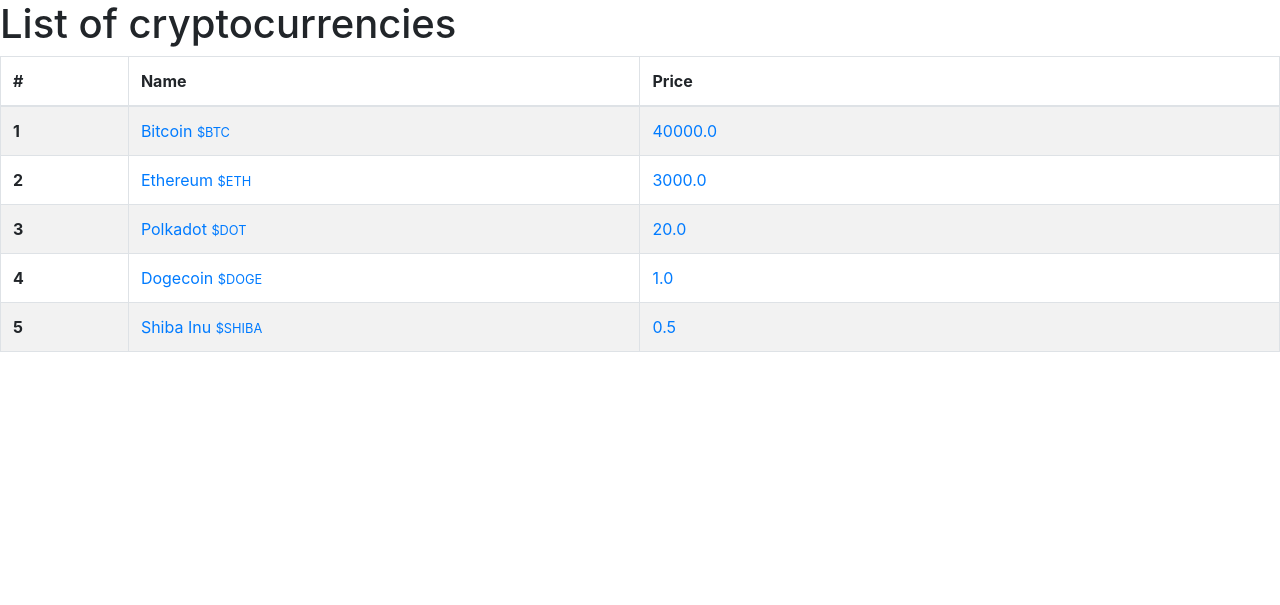
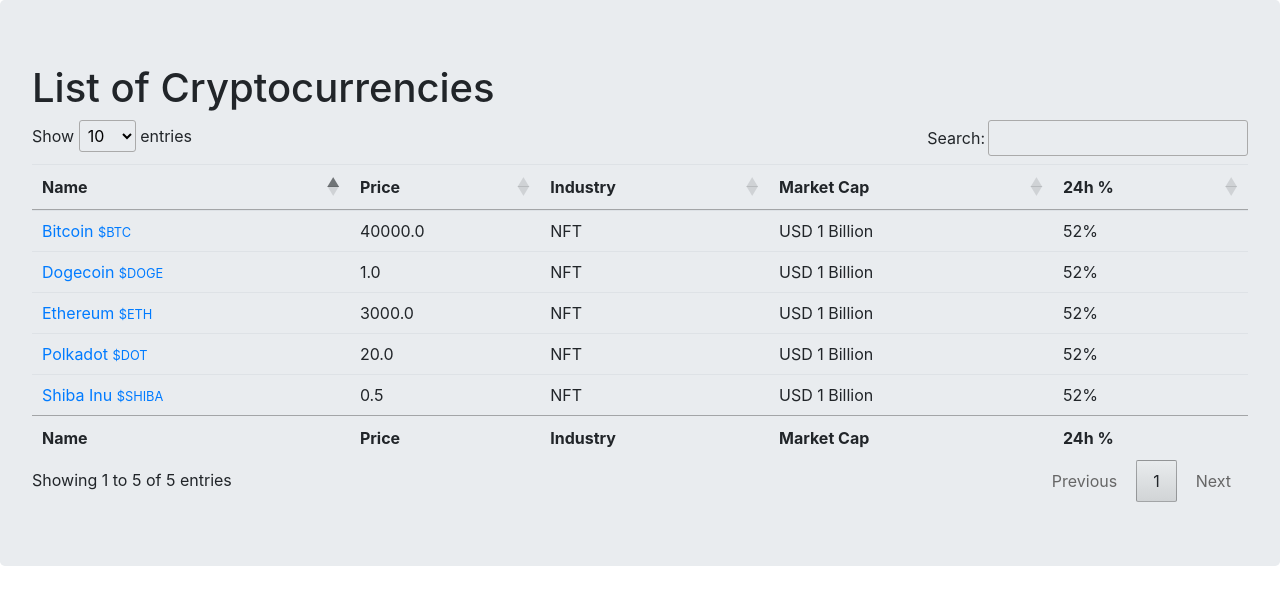
Before and after one commit to domica-s/portoku.id, a Django app: page /crypto/ in a window 1280 px wide. Shown: the part 60-665 px from the top of the page. Run offline with Django 3.2, Linux system fonts and the light colour scheme; data comes from the database, SQL or seed files in the repository; parts of the project's set-up code (start-up, migrations or seed data) failed here and were passed over; some libraries are stand-ins or nearby versions.

Commit message:
Add tables for crypto view

```diff
--- a/markets/templates/markets/crypto.html
+++ b/markets/templates/markets/crypto.html
@@ -5,31 +5,65 @@
 {% block title %}Cryptocurrencies{% endblock %}
 
 {% block site_css %}
+ <link href="https://cdn.datatables.net/1.10.25/css/jquery.dataTables.min.css" rel="stylesheet">
 {% endblock %}
 
 {% block content %}
-    <h1>List of cryptocurrencies</h1>
-    <div class="table-responsive">
-        <table class="table table-striped table-hover table-bordered ">
+    <div class = "jumbotron">
+    <h1>List of Cryptocurrencies</h1>
+    <table id="paginationFullNumbers" class="table table-paginate" width="100%">
         <thead>
             <tr>
-                    <th scope="col" style="width: 10%">#</th>
-                    <th scope="col" style="width: 40%">Name</th>
-                    <th scope="col" style="width: 50%">Price</th>
+            <th class="th-sm">Name
+
+            </th>
+            <th class="th-sm">Price
+
+            </th>
+            <th class="th-sm">Industry
+
+            </th>
+            <th class="th-sm">Market Cap
+
+            </th>
+            <th class="th-sm">24h %
+
             </tr>
         </thead>
         <tbody>
-                {% for coin_x in coins %}
+            {% for coin in coins %}
                 <tr>
-                        <th scope="row">{{ forloop.counter }}</th>
-                        <td><a href="{% url 'crypto-details' coin_x.slug %}">{{ coin_x.fullname}} <small>${{ coin_x.name }}</small></a></td>
-                        <td><a href="{% url 'crypto-details' coin_x.slug %}">{{ coin_x.price }}</a></td>
+                    <td><a href="{% url 'crypto-details' coin.slug %}">{{ coin.fullname}} <small>${{ coin.name }}</small></a></td>
+                    <td>{{ coin.price }}</td>
+                    <td>NFT</td>
+                    <td>USD 1 Billion</td>
+                    <td>52%</td>
                 </tr>
             {% endfor %}
         </tbody>
+        <tfoot>
+            <tr>
+                <th>Name
+                </th>
+                <th>Price
+                </th>
+                <th>Industry
+                </th>
+                <th>Market Cap
+                </th>
+                <th>24h %
+                </th>
+            </tr>
+        </tfoot>
     </table>
     </div>
 {% endblock %}
 
 {% block javascript%}
+    <script type="text/javascript" language="javascript" src="https://cdn.datatables.net/1.10.25/js/jquery.dataTables.min.js"></script>
+    <script type="text/javascript" charset="utf-8">
+        $(document).ready(function() {
+            $('.table-paginate').dataTable();
+        } );
+    </script>
 {% endblock %}
--- a/markets/templates/markets/market.html
+++ b/markets/templates/markets/market.html
@@ -12,7 +12,7 @@
         <div class="row">
             <div class="col">
                 <div class="jumbotron">
-                    <h1>Cryptocurencies</h1>
+                    <a href="{% url 'crypto' %}" class="btn btn-primary btn-lg btn-block btn-dark" role="button">Crypto</a>
                     <hr class="my-4">
                     {% for coin_x in coins %}
                         <a href="{% url 'crypto-details' coin_x.slug %}">{{ coin_x.name }}</a>
@@ -22,7 +22,7 @@
             </div>
             <div class="col">
                 <div class="jumbotron">
-                    <h1>Stocks</h1>
+                    <a href="{% url 'stock' %}" class="btn btn-primary btn-lg btn-block btn-dark" role="button">Stocks</a>
                     <hr class="my-4">
                     {% for stock_x in stocks %}
                         <a href="{% url 'stock-details' stock_x.slug %}">{{ stock_x.name }}</a>
--- a/markets/views.py
+++ b/markets/views.py
@@ -32,17 +32,8 @@ def crypto_view(request):
 
 def stock_view(request):
     stocks = Stock.objects.all()
-    stock_prices = {}
-    dummy = []
-    for i in range(100):
-        dummy.append("test")
-    for stock in stocks:
-        ticker = stock.name + ".JK"
-        stock_prices[stock.name] = getStockSpotPrice(ticker)
     return render(request, 'markets/stock.html', {
-        'dummy' : dummy,
         'stocks' : stocks,
-        'prices' : stock_prices,
     })
 
 def crypto_details(request, coin_slug):
```
Also changed, not shown: markets/templates/markets/stock.html (+7 -7 lines). Lines whose indentation alone changed are shown as unchanged.
